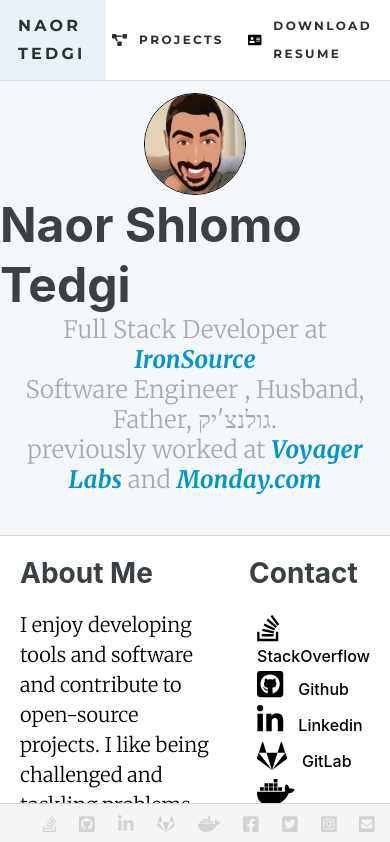
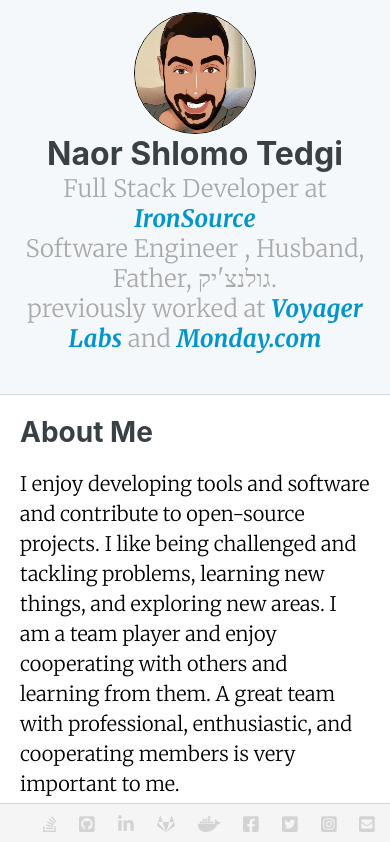
Before and after one commit to ntedgi/protfolio, a React (Create React App) app: page /#/ in a window 390 px wide. Shown: the top 842 px of the page. Built offline with nearby package versions, Linux system fonts and the light colour scheme.

Commit message:
add responsivness to mobile

```diff
--- a/package.json
+++ b/package.json
@@ -13,7 +13,7 @@
     "@testing-library/user-event": "^13.5.0",
     "react": "^17.0.2",
     "react-dom": "^17.0.2",
-    "react-github-cards": "^1.1.1",
+    "react-responsive": "^9.0.0-beta.6",
     "react-router-dom": "^6.2.1",
     "react-scripts": "5.0.0",
     "sass": "^1.48.0",
--- a/src/App.js
+++ b/src/App.js
@@ -7,12 +7,11 @@
 import Projects from './components/projects'
 
 
-
 const App = () => {
 
   let routes = useRoutes([
     { path: "/", element: <Home /> },
-    { path: "/projects", element: <Projects /> },
+    { path: "/projects", element: <Projects /> }
   ]);
   return routes;
 };
--- a/src/components/core/header/index.js
+++ b/src/components/core/header/index.js
@@ -1,31 +1,41 @@
 import React from 'react'
 import "./header.scss";
 import { useNavigate } from "react-router-dom";
-import { Link } from "react-router-dom";
 import { FontAwesomeIcon } from '@fortawesome/react-fontawesome'
+import { useMediaQuery } from 'react-responsive'
+import MediaQuery from 'react-responsive'
 
 import { faAddressCard, faProjectDiagram } from '@fortawesome/free-solid-svg-icons'
 const MenuButton = (props) => {
     let navigate = useNavigate();
+    const isDesktopOrLaptop = useMediaQuery({
+        query: '(min-width: 1224px)'
+    })
     return (
         <div className={`header-button ${props.cls}`} onClick={() => { navigate(props.path); }} >
             {props.icon ?? <FontAwesomeIcon icon={faProjectDiagram} />}
-            <span className={`header-button uri`} >{props.text}</span>
+            {isDesktopOrLaptop && <span className={`header-button uri`} >{props.text}</span>}
         </div >
     )
 };
 
+
 const DownloadFile = (props) => {
-    return (<div className={`header-button ${props.cls}`}>
+    const resume = 'https://github.com/ntedgi/protfolio/blob/main/public/Naor_Tedgi_-_Software_Developer.docx?raw=true'
+
+    return (
+        <div className={`header-button ${props.cls}`}>
             <FontAwesomeIcon icon={faAddressCard} />
             <div className={`header-button uri link`}>
-            <Link to="/Naor_Tedgi_-_Software_Developer.docx" target="_blank" download>{props.text}</Link>
+                <a href={resume}>{props.text}</a>
             </div>
-    </div>)
+        </div>
+    )
 }
 
 export default function Header() {
     return (
+        <MediaQuery minWidth={1224}>
             <div className="header-container">
                 <MenuButton text="NAOR TEDGI" path="/" cls="name" icon={false} />
                 <div className='menus'>
@@ -33,5 +43,6 @@
                     <DownloadFile text="DOWNLOAD RESUME" cls="link" />
                 </div>
             </div>
+        </MediaQuery>
     )
 }
--- a/src/components/home/about/about.scss
+++ b/src/components/home/about/about.scss
@@ -12,8 +12,8 @@
 
     .avatar {
         vertical-align: middle;
-        width: 100px;
-        height: 100px;
+        width: 120px;
+        height: 120px;
         border-radius: 50%;
         border-style: solid;
         border-width: 1px;
@@ -52,6 +52,19 @@
         }
     }
 
+    .page-title-small {
+        font-size: 2rem;
+        margin-top: 0;
+        margin-bottom: 0;
+        color: #3a4145;
+        font-weight: 700;
+        line-height: 1.25;
+
+        &:hover {
+            color: #007199;
+        }
+    }
+
     .job-title {
         font-family: merriweather, serif;
         line-height: 1.25;
--- a/src/components/home/about/index.js
+++ b/src/components/home/about/index.js
@@ -1,6 +1,8 @@
 import React from 'react'
 import profilePic from '../../../assets/31243793.jpeg';
 import './about.scss'
+import MediaQuery from 'react-responsive'
+
 function ProfilePic() {
     return (
         <div className='avatar-border'>
@@ -10,9 +12,20 @@
 }
 function FullName() {
     return (
-        <div className='page-title'>
-            <span>Naor Shlomo Tedgi</span>
-        </div>
+        <div>
+            <MediaQuery minWidth={1224}>
+                <div className='page-title'>
+                    <span>Naor Shlomo Tedgi</span>
+                </div>
+            </MediaQuery>
+
+            <MediaQuery maxWidth={1224}>
+                <div className='page-title-small'>
+                    <span>Naor Shlomo Tedgi</span>
+                </div>
+            </MediaQuery>
+        </div >
+
     )
 }
 
--- a/src/components/home/description/index.js
+++ b/src/components/home/description/index.js
@@ -3,6 +3,7 @@
 import { FontAwesomeIcon } from '@fortawesome/react-fontawesome'
 import { faFacebookSquare, faTwitterSquare, faGithubSquare, faGitlab, faInstagramSquare, faDocker, faStackOverflow, faLinkedinIn } from "@fortawesome/free-brands-svg-icons"
 import { faEnvelopeSquare } from '@fortawesome/free-solid-svg-icons'
+import MediaQuery from 'react-responsive'
 
 function AboutMe() {
     return (
@@ -53,7 +54,10 @@
     return (
         <div className='description'>
             <AboutMe />
-            <Contact />
+            <MediaQuery minWidth={1224}>
+                <Contact />
+            </MediaQuery>
+
         </div>
     )
 }
--- a/src/components/projects/github-project/index.js
+++ b/src/components/projects/github-project/index.js
@@ -21,7 +21,6 @@
                 .then(res => res.json())
                 .then(data => {
                     console.log(data)
-                    debugger
                     const { stargazers_count, watchers_count, forks_count, description, full_name, license, topics, html_url } = data
                     setState({ stargazers_count, watchers_count, forks_count, description, full_name, license, topics, html_url })
                 })
```
Also changed, not shown: 23 other files (tests, documents, lock files or other folders). Lines whose indentation alone changed are shown as unchanged.
